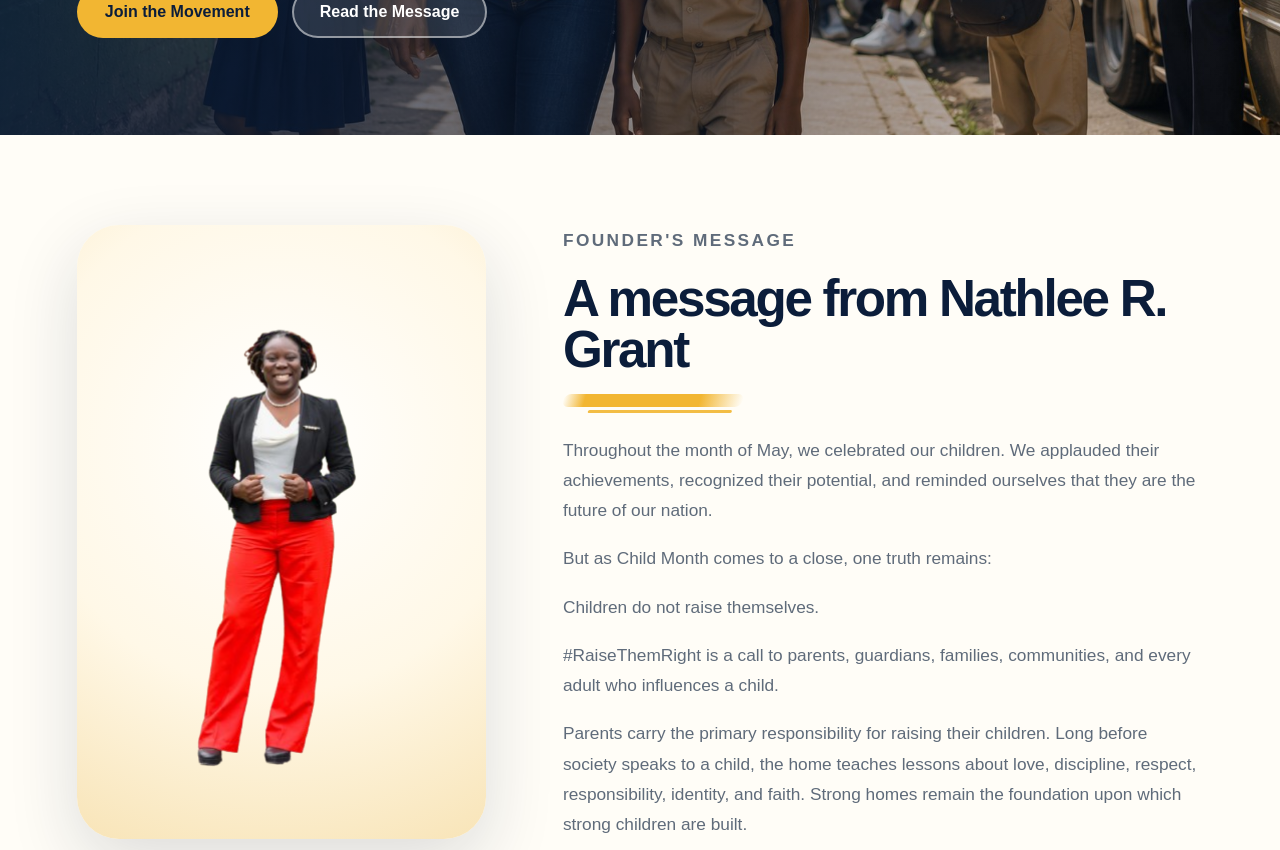
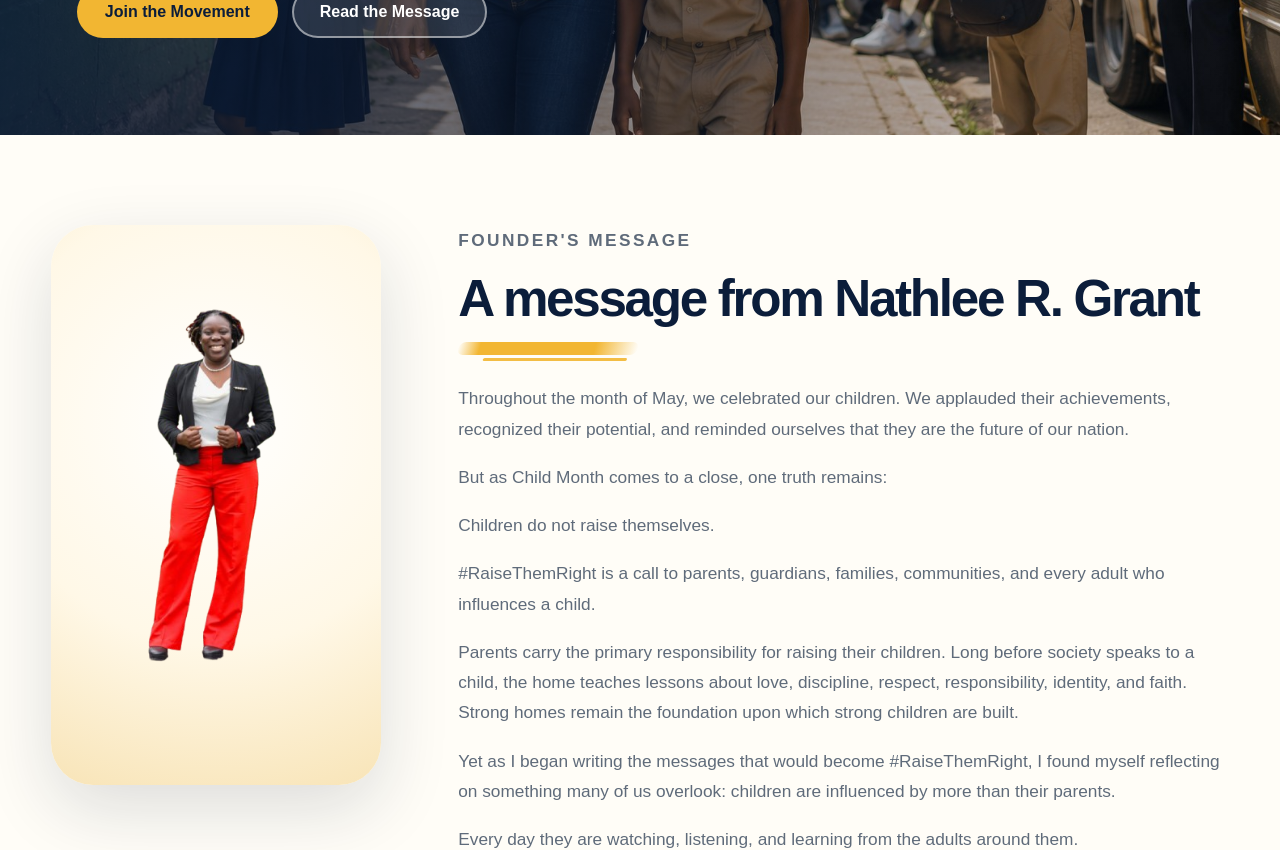
Before and after one commit to nathleegrant-lang/raise-them-right, a Next.js app: page / in a window 1280 px wide. Shown: the part 640-1490 px from the top of the page. Built offline with nearby package versions, Linux system fonts and the light colour scheme.

Commit message:
Update globals.css

```diff
--- a/src/app/globals.css
+++ b/src/app/globals.css
@@ -208,7 +208,7 @@ h1 {
 /* GENERAL SECTIONS */
 
 .section {
-  width: min(1180px, 88vw);
+  width: min(1380px, 92vw);
   margin: 0 auto;
   padding: 90px 0;
   display: grid;
@@ -269,7 +269,7 @@ h1 {
 
 .founder-section {
   display: grid;
-  grid-template-columns: minmax(300px, 0.78fr) minmax(0, 1.22fr);
+  grid-template-columns: minmax(300px, 0.6fr) minmax(0, 1.4fr);
   gap: clamp(36px, 6vw, 86px);
   align-items: start;
 }
```
